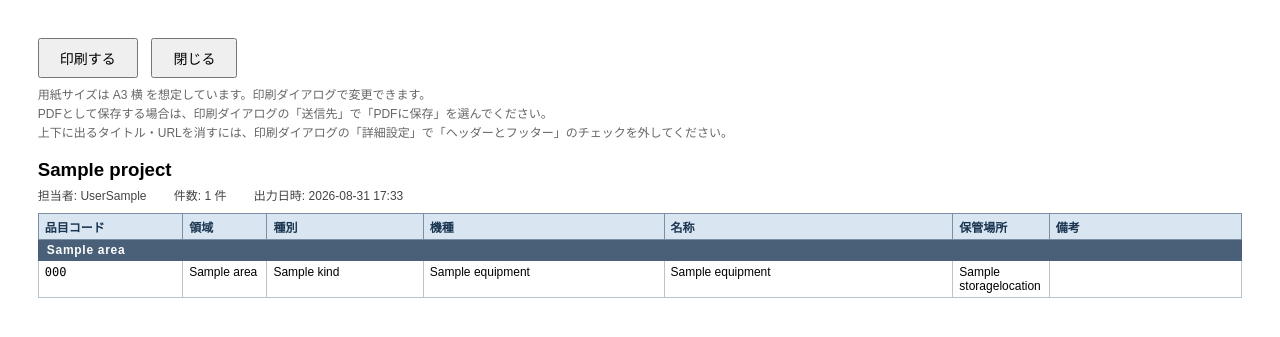
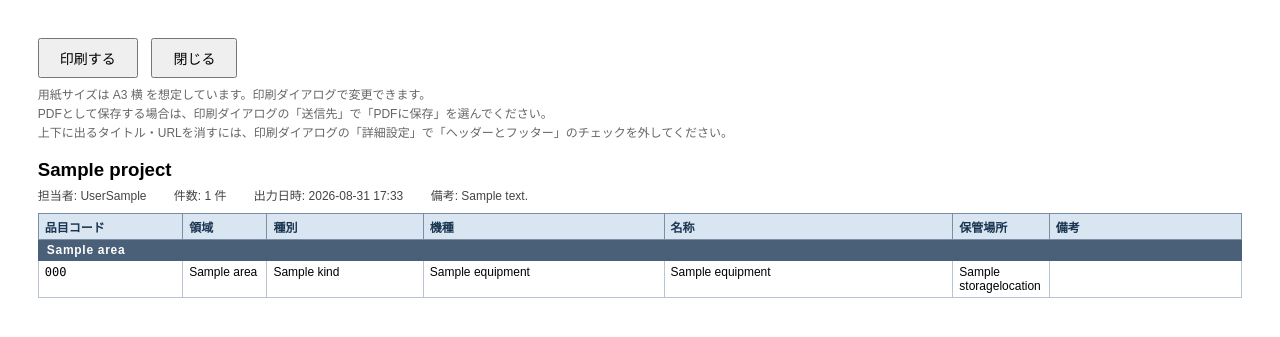
Before and after one commit to itolivelug-rgb/zaiko-system, a Django app: page /equipment/projects/1/print/ in a window 1280 px wide. Shown: the top 337 px of the page. Run offline with Django 5.2, Linux system fonts and the light colour scheme; a user stored in the database is signed in; tables that the repository leaves empty hold one stand-in row (values such as "Sample post").

Commit message:
案件印刷に備考を追加

```diff
--- a/equipment/templates/equipment/project_print.html
+++ b/equipment/templates/equipment/project_print.html
@@ -6,6 +6,12 @@
     <link rel="stylesheet" href="{% static 'equipment/css/print.css' %}">
     <style>
         td.transfer { font-size: 8pt; color: #8a5a00; }
+        .meta .notes {
+            white-space: pre-wrap;
+            max-width: 40%;
+            display: inline-block;
+            vertical-align: top;
+        }
     </style>
 </head>
 <body>
@@ -24,6 +30,7 @@
         <span>担当者: {{ manager_name }}</span>
         <span>件数: {{ total_count }} 件</span>
         <span>出力日時: {{ printed_at|date:"Y-m-d H:i" }}</span>
+        {% if project.notes %}<span class="notes">備考: {{ project.notes }}</span>{% endif %}
     </div>
 
     <table>
--- a/equipment/views.py
+++ b/equipment/views.py
@@ -1042,6 +1042,7 @@ def project_print(request, pk):
         "total_count": data_count,
         "manager_name": manager_name,
         "printed_at": timezone.localtime(),
+        "notes": project.notes,
     })
 
 @login_required
```
